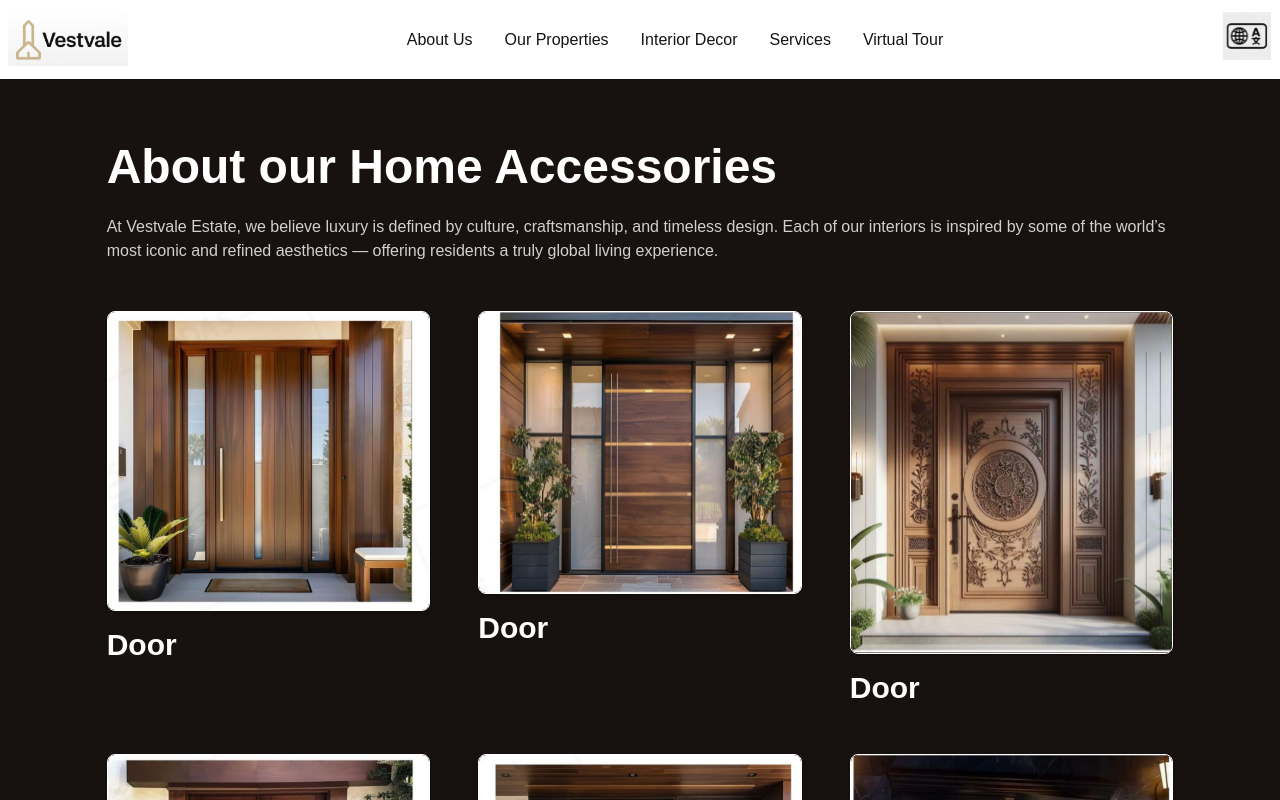
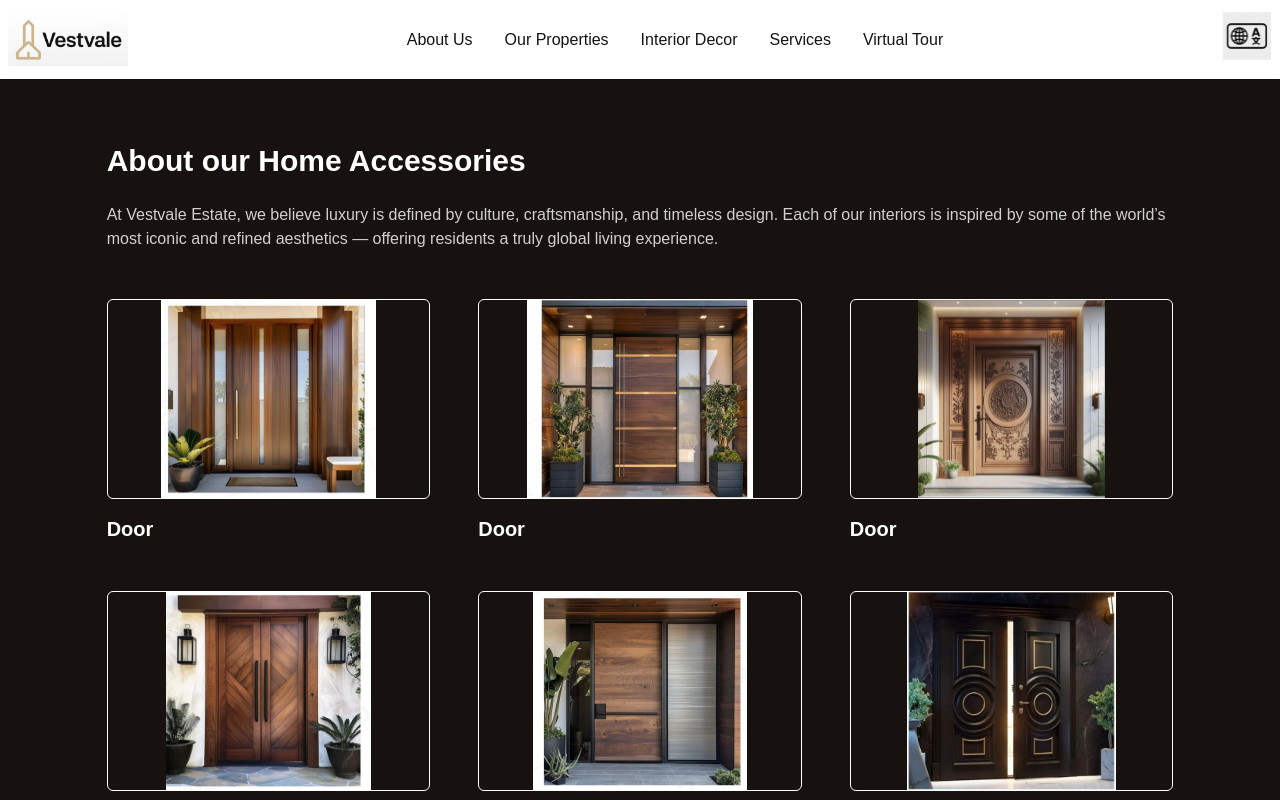
Before and after one commit to AdebestAA/vestvaleprototype-cloud, a Next.js app: page /accessories/door in a window 1280 px wide. Shown: the top 800 px of the page. Built offline with nearby package versions, Linux system fonts and the light colour scheme.

Commit message:
some alignmennt done to the images of accesssories and interior decoy

```diff
--- a/app/accessories/[slug]/page.tsx
+++ b/app/accessories/[slug]/page.tsx
@@ -97,10 +97,10 @@ const AccessoriesDetailPage = ({ params }: PageProps) => {
   return (
     <>
     <Navbar/>
-      <section className="w-full h-full bg-[#17120F] font-inter">
+      <section className="w-full h-full bg-[#17120F] font-inter px-4 lg:px-0">
         <div className="w-full  md:w-10/12 mx-auto py-16 bg-[#17120F] text-white font-inter">
           <div className="space-y-6 mb-12 ">
-            <h1 className="text-4xl md:text-5xl font-bold ">{content.title}</h1>
+            <h1 className="text-4xl md:text-3xl font-bold ">{content.title}</h1>
             <p className="font-normal text-white/80 ">{content.description}</p>
           </div>
           <div className="grid grid-cols-1 sm:grid-cols-2 md:grid-cols-3 gap-12">
@@ -112,15 +112,18 @@ const AccessoriesDetailPage = ({ params }: PageProps) => {
                   ? `${content.title} ${i + 1}`
                   : img.text || `${content.title} ${i + 1}`;
               return (
-                <div key={i}>
-                  <Image
+                <div key={i} className="">
+           <div className="relative w-full h-[200px] overflow-hidden border border-white rounded-md">
+           <Image
                     src={src}
                     alt={alt}
-                    width={400}
-                    height={500}
-                    className=" border -full border-white  object-cover rounded-lg shadow-md transition-transform hover:scale-105 ease-in-out duration-300"
+                    fill
+                    // width={400}
+                    // height={500}
+                    className="absolute   object-contain rounded-lg shadow-md transition-transform hover:scale-101 ease-in-out duration-300"
                   />
-                  <p className="font-bold text-2xl capitalize md:text-3xl text-white mt-4">
+           </div>
+                  <p className="font-semibold text-xl capitalize md:text-xl text-white mt-4">
                     {typeof img === "string" ? "" : img.text}
                   </p>
                 </div>
--- a/app/country/[slug]/page.tsx
+++ b/app/country/[slug]/page.tsx
@@ -66,7 +66,7 @@ const PropertyPage: React.FC<PropertyPageProps> = ({ params }) => {
   return (
     <>
     <Navbar/>
-      <section className="w-full h-full bg-[#17120F] font-inter">
+      <section className="w-full h-full bg-[#17120F] font-inter px-4 lg:px-0">
         <div className="w-full  md:w-10/12 mx-auto py-16 bg-[#17120F] text-white font-inter">
           <div className="space-y-6 mb-12 ">
             <h1 className="text-4xl md:text-5xl font-bold ">{content.title}</h1>
@@ -89,7 +89,7 @@ const PropertyPage: React.FC<PropertyPageProps> = ({ params }) => {
                     height={500}
                     className=" border -full border-white  object-cover rounded-lg shadow-md transition-transform hover:scale-105 ease-in-out duration-300"
                   />
-                  <p className="font-bold text-2xl capitalize md:text-3xl text-white mt-4">
+                  <p className="font-bold text-xl capitalize md:text-xl text-white mt-4">
                     {typeof img === "string" ? "" : img.text}
                   </p>
                 </div>
```
